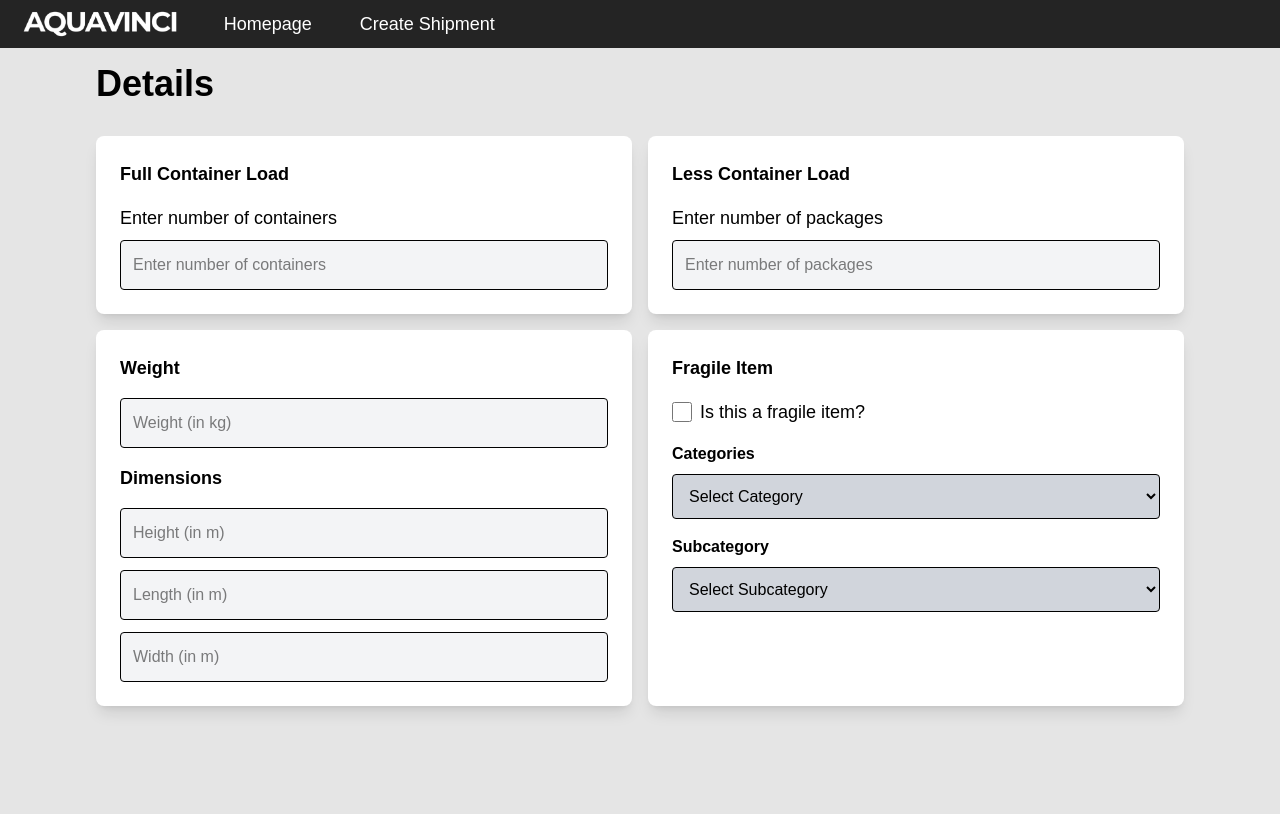
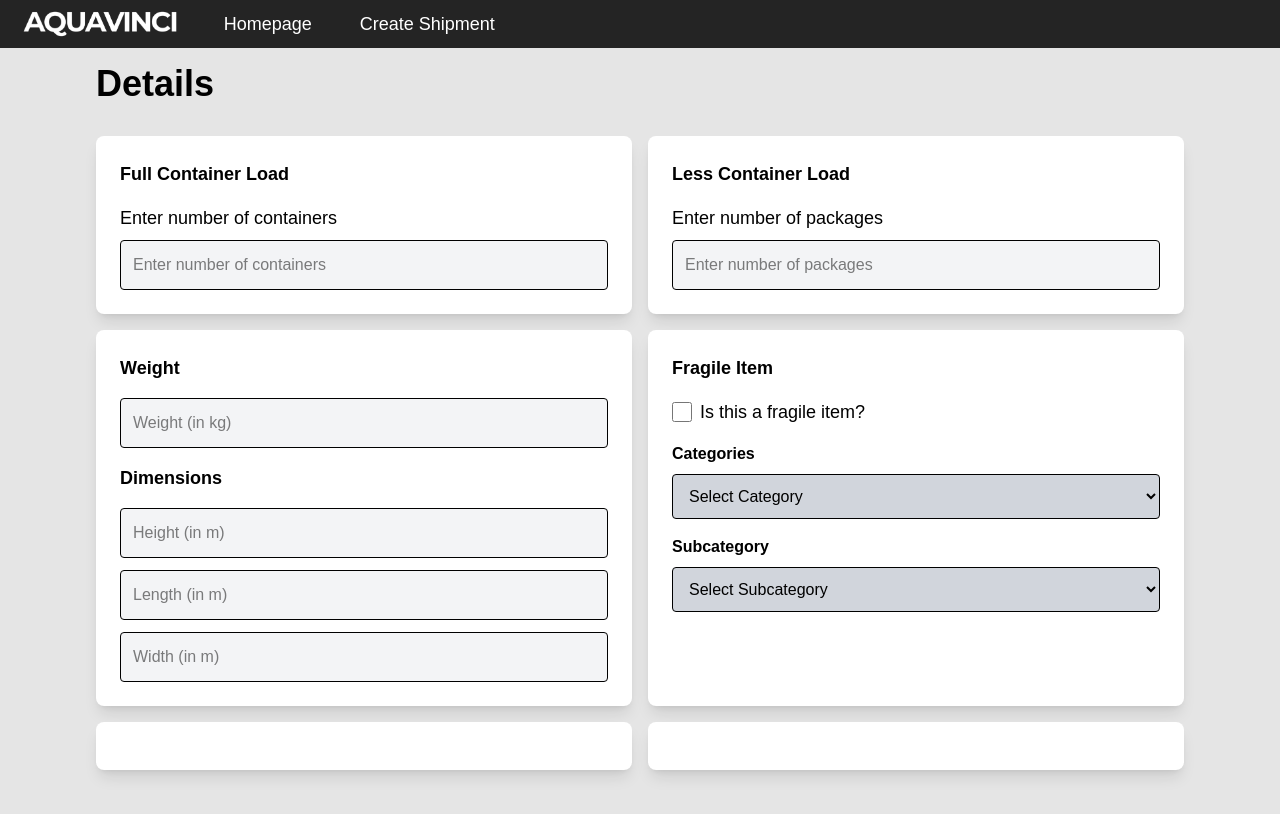
Before and after one commit to AlketKuehne/aquavinci, a Next.js app: page /create-shipment/details in a window 1280 px wide. Shown: the top 814 px of the page. Built offline with nearby package versions, Linux system fonts and the light colour scheme.

Commit message:
added 2 boxes

```diff
--- a/app/create-shipment/details/page.tsx
+++ b/app/create-shipment/details/page.tsx
@@ -265,6 +265,19 @@ export default function DetailsPage() {
             )}
           </div>
         </div>
+
+        {/* Add two empty boxes */}
+        <div className="flex justify-between w-full mt-4 gap-x-4">
+          {/* Empty Box 1 */}
+          <div className="bg-white p-6 shadow-lg rounded-lg w-1/2">
+            {/* Empty content */}
+          </div>
+
+          {/* Empty Box 2 */}
+          <div className="bg-white p-6 shadow-lg rounded-lg w-1/2">
+            {/* Empty content */}
+          </div>
+        </div>
       </div>
 
       {/* Add extra spacing for scrolling */}
```
